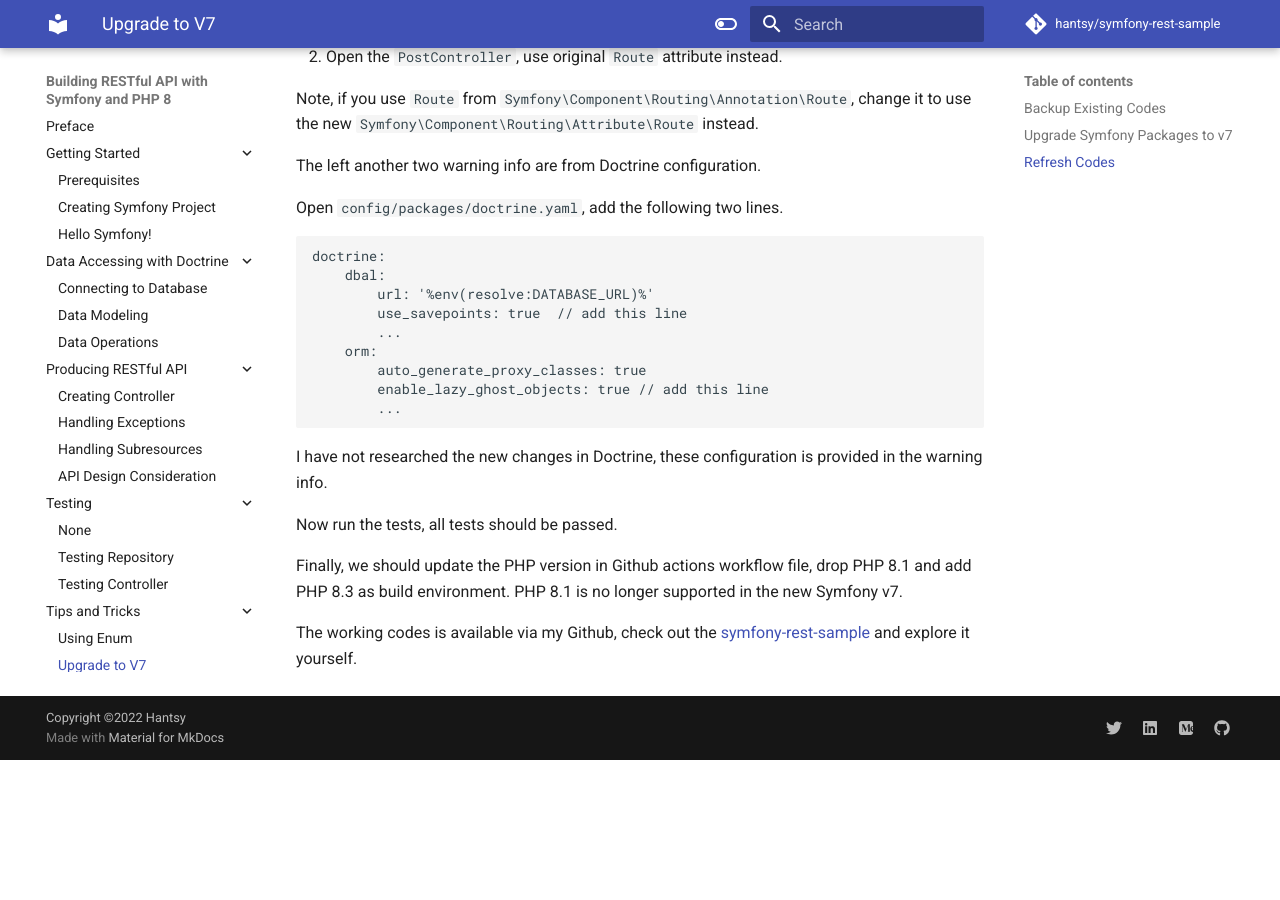
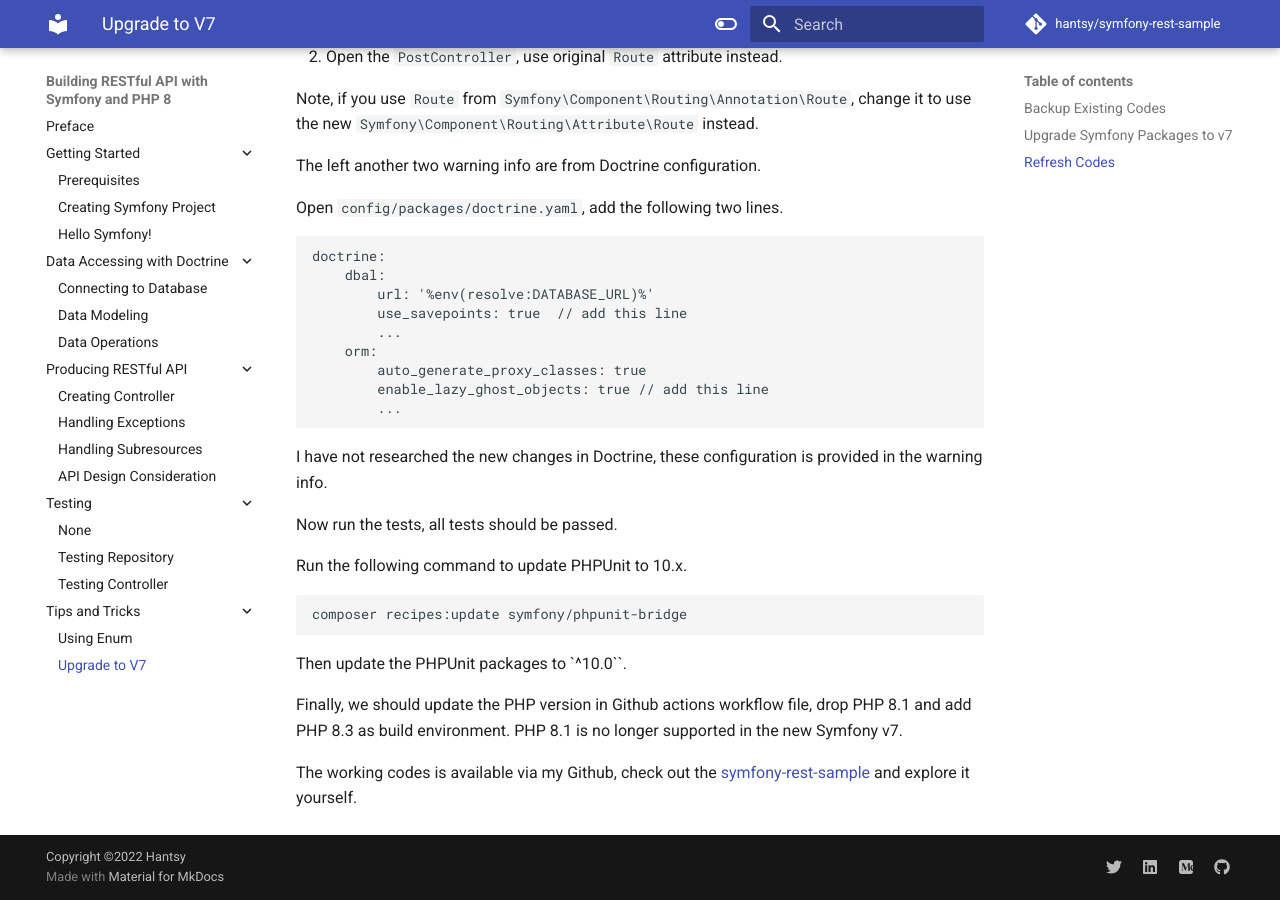
Before and after one commit to hantsy/symfony-rest-sample, an MkDocs documentation site: the page built from docs/tips/v7.md, in a window 1280 px wide and 900 px high, scrolled down 4946 px. Built offline with MkDocs 1.6.1 and Material for MkDocs 9.7.7, drawn with Linux system fonts in a browser that asks for light colours; comment, search, counter and statistics services are not loaded; before the commit the page ends 5706 px from its top, so only the background shows below that.

Commit message:
chore: update recipes symfony/uid

````diff
--- a/docs/tips/v7.md
+++ b/docs/tips/v7.md
@@ -252,6 +252,14 @@ I have not researched the new changes in Doctrine, these configuration is provid
 
 Now run the tests, all tests should be passed.
 
+Run the following command to update PHPUnit to 10.x.
+
+```bash
+composer recipes:update symfony/phpunit-bridge
+```
+
+Then update the PHPUnit packages to `^10.0``.
+
 Finally, we should update the PHP version in Github actions workflow file, drop PHP 8.1 and add PHP 8.3 as build environment. PHP 8.1 is no longer supported in the new Symfony v7.
 
 The working codes is available via my Github, check out the [symfony-rest-sample](https://github.com/hantsy/symfony-rest-sample) and explore it yourself.
````
Also changed, not shown: 1 other file.
